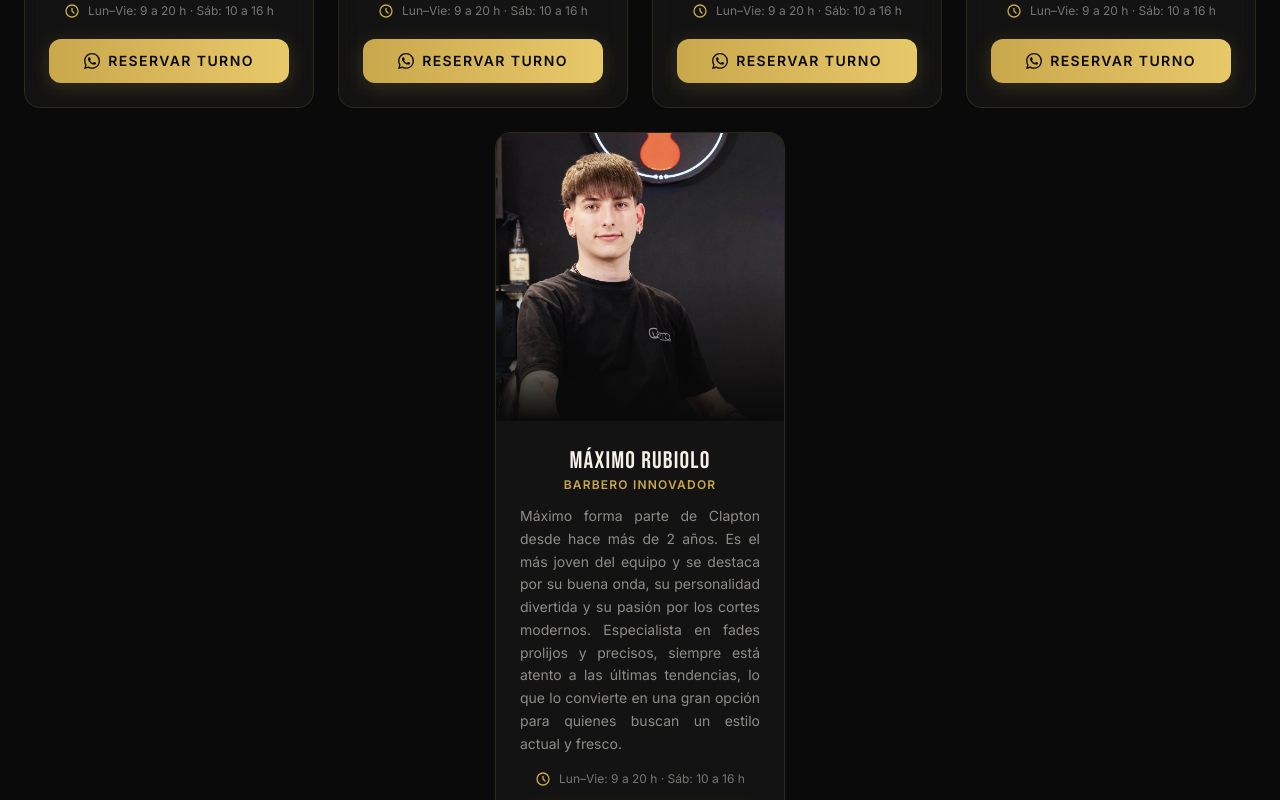
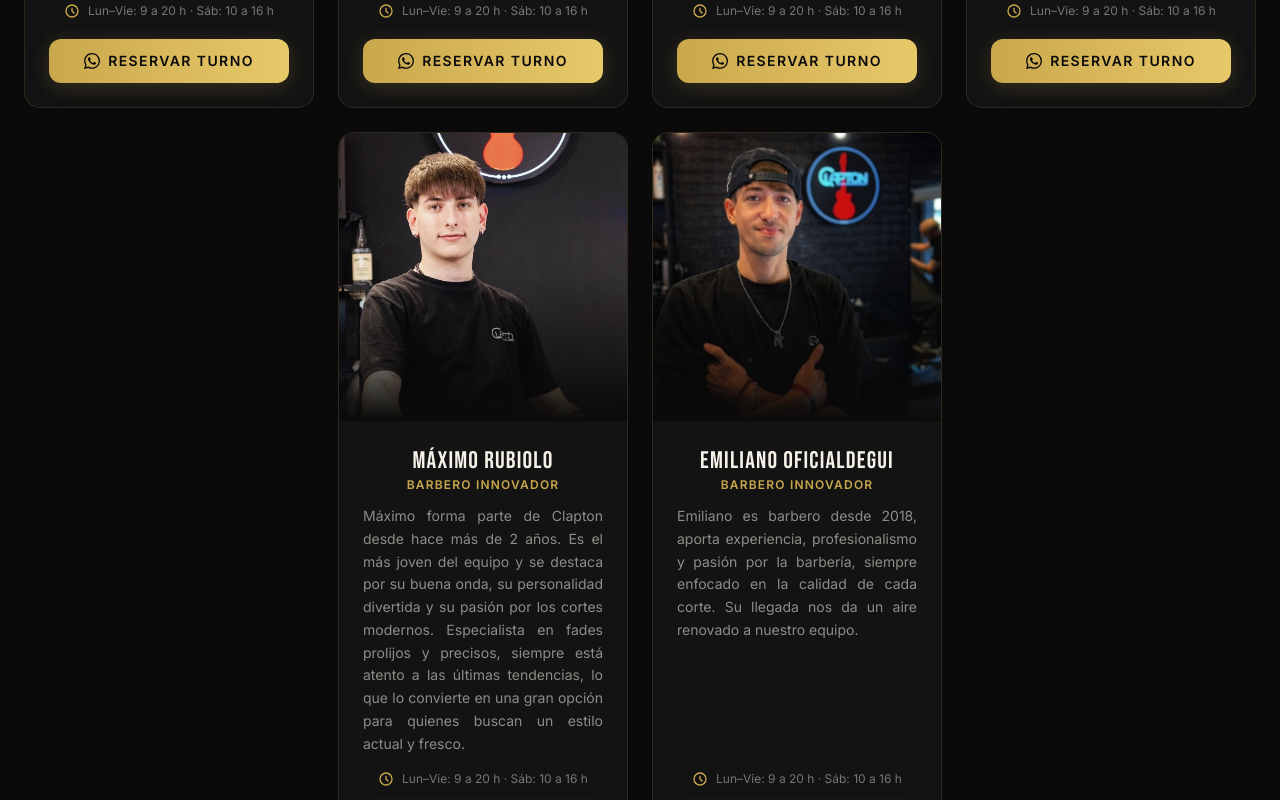
Before and after one commit to salvador-castro/clapton-barberia, a React (Vite) app: page / in a window 1280 px wide. Shown: the part 3600-4400 px from the top of the page. Built offline with nearby package versions, Linux system fonts and the light colour scheme.

Commit message:
new barber

```diff
--- a/src/components/Barbers.tsx
+++ b/src/components/Barbers.tsx
@@ -43,6 +43,15 @@ const barbers = [
     description: 'Máximo forma parte de Clapton desde hace más de 2 años. Es el más joven del equipo y se destaca por su buena onda, su personalidad divertida y su pasión por los cortes modernos. Especialista en fades prolijos y precisos, siempre está atento a las últimas tendencias, lo que lo convierte en una gran opción para quienes buscan un estilo actual y fresco.',
     schedule: 'Lun–Vie: 9 a 20 h · Sáb: 10 a 16 h',
     wa: 'Maxi+Rubiolo',
+  },
+  {
+    id: 'emiliano-oficialdegui',
+    name: 'Emiliano Oficialdegui',
+    role: 'Barbero innovador',
+    photo: '/equipo/emilianoOficialdegui.jpeg',
+    description: 'Emiliano es barbero desde 2018, aporta experiencia, profesionalismo y pasión por la barbería, siempre enfocado en la calidad de cada corte. Su llegada nos da un aire renovado a nuestro equipo.',
+    schedule: 'Lun–Vie: 9 a 20 h · Sáb: 10 a 16 h',
+    wa: 'Emiliano+Oficialdegui',
   },
 ]
 
```
Also changed, not shown: public/equipo/emilianoOficialdegui.jpeg (added).
